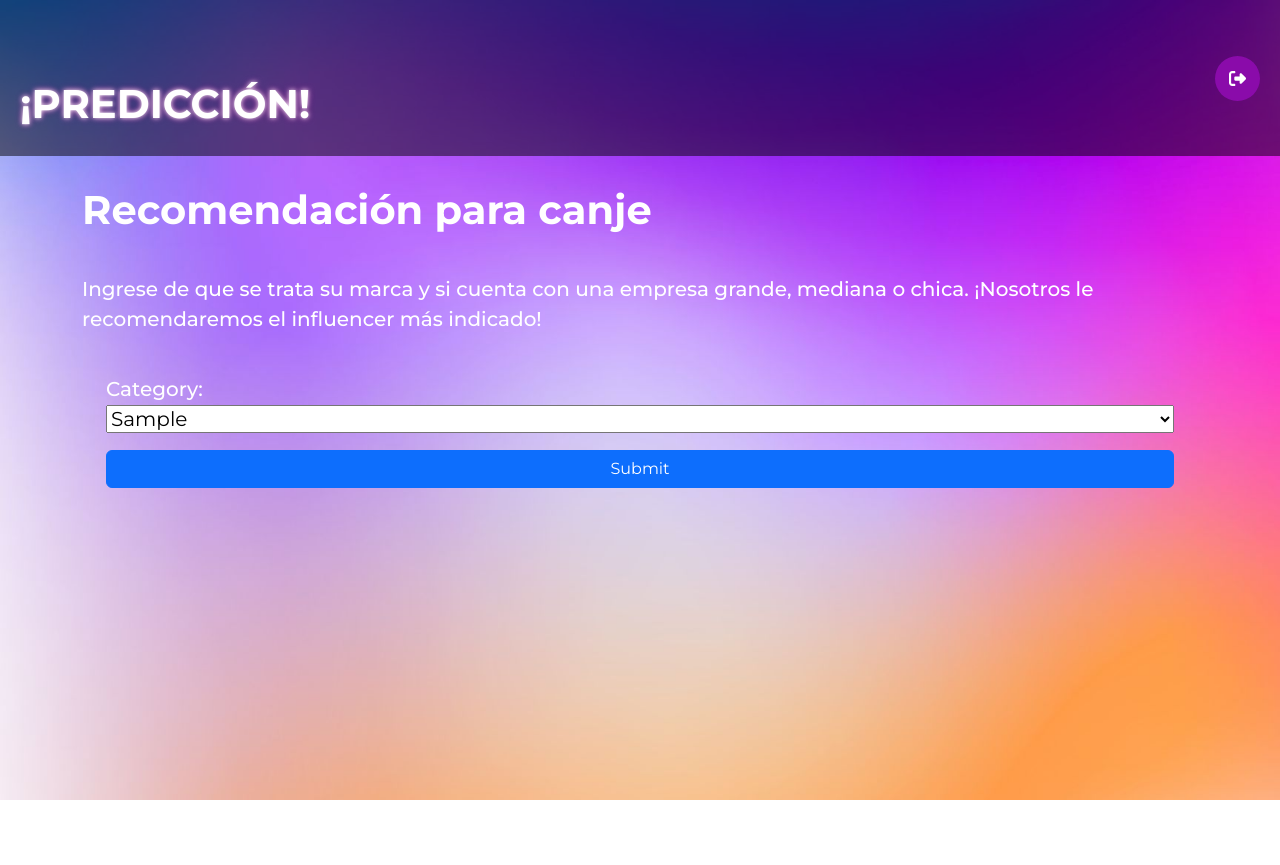
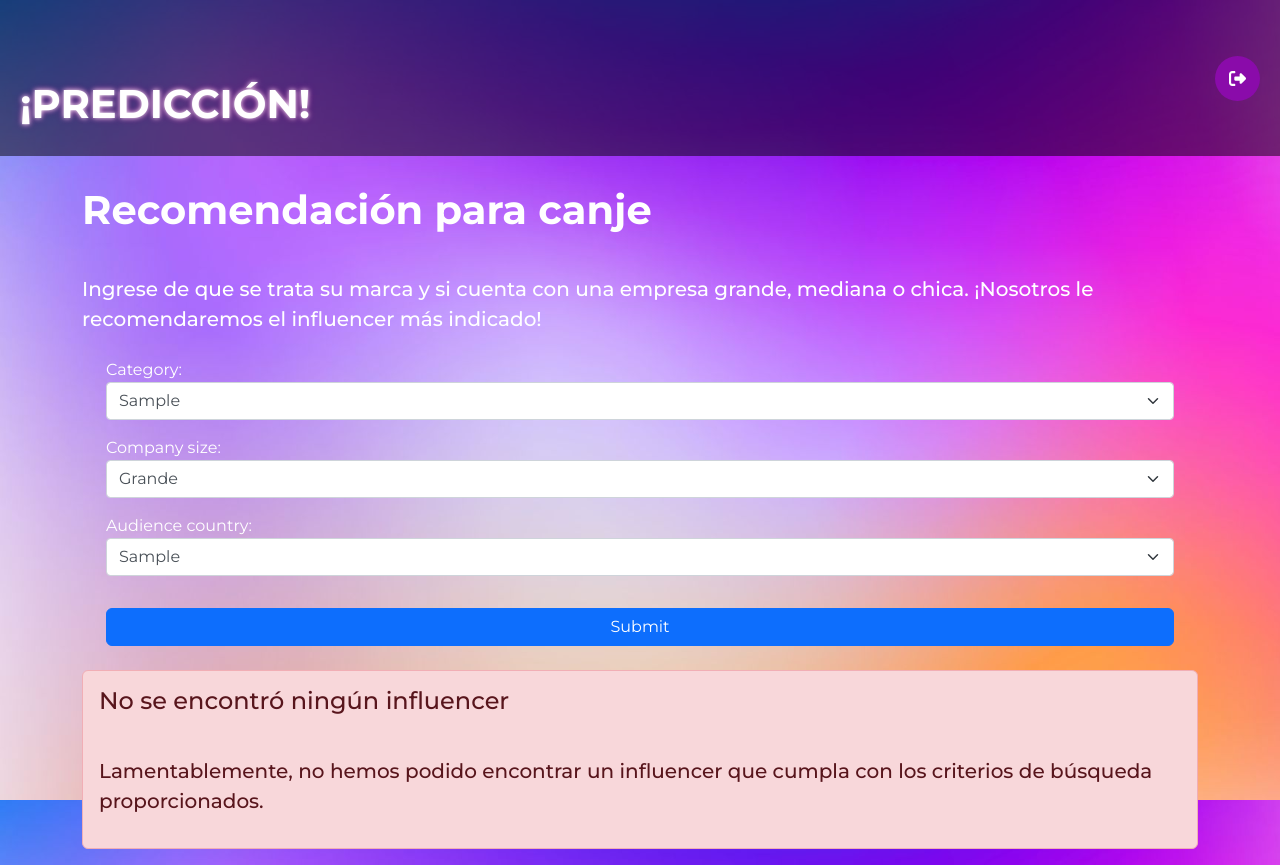
Before and after one commit to francotp123/proyecto-django, a Django app: page /influencers/prediccion/ in a window 1280 px wide. Before the commit the page ends 800 px from the top, so only its background shows below. Run offline with Django 5.2, Linux system fonts and the light colour scheme; tables that the repository leaves empty hold one stand-in row (values such as "Sample post").

Commit message:
actualizacion del formulario
agregamos los campos del tamaño de la empresa y el país de la audiencia, y agregamos que si no encuentra ningún influencer mande un mensaje.

```diff
--- a/proyecto/influencers/forms.py
+++ b/proyecto/influencers/forms.py
@@ -2,8 +2,14 @@
 from influencers.models import Influencers
 
 class CategoryForm(forms.Form):
-    category = forms.ChoiceField(choices=[])
+    CATEGORY_CHOICES = [(category, category) for category in Influencers.objects.values_list('category', flat=True).distinct()]
+    COUNTRY_CHOICES = [(country, country) for country in Influencers.objects.values_list('audience_country', flat=True).distinct()]
+    COMPANY_SIZE_CHOICES = [
+        ('large', 'Grande'),
+        ('medium', 'Mediana'),
+        ('small', 'Pequeña')
+    ]
 
-    def __init__(self, *args, **kwargs):
-        super(CategoryForm, self).__init__(*args, **kwargs)
-        self.fields['category'].choices = [(category, category) for category in Influencers.objects.values_list('category', flat=True).distinct()]
+    category = forms.ChoiceField(choices=CATEGORY_CHOICES, widget=forms.Select(attrs={'class': 'form-select'}))
+    company_size = forms.ChoiceField(choices=COMPANY_SIZE_CHOICES, widget=forms.Select(attrs={'class': 'form-select'}))
+    audience_country = forms.ChoiceField(choices=COUNTRY_CHOICES, widget=forms.Select(attrs={'class': 'form-select'}))
--- a/proyecto/influencers/templates/prediction.html
+++ b/proyecto/influencers/templates/prediction.html
@@ -33,22 +33,33 @@
         <!-- Formulario de selección de categoría -->
         <form method="post" class="m-4">
           {% csrf_token %}
-          {{ form.as_p }}
-          <button type="submit" class="btn btn-primary">Submit</button>
+          <div class="mb-3">
+              {{ form.category.label_tag }}
+              {{ form.category }}
+          </div>
+          <div class="mb-3">
+              {{ form.company_size.label_tag }}
+              {{ form.company_size }}
+          </div>
+          <div class="mb-3">
+              {{ form.audience_country.label_tag }}
+              {{ form.audience_country }}
+          </div>
+          <button type="submit" class="btn btn-primary mt-3 w-100">Submit</button>
       </form>
 
-      <!-- Mostrar el resultado del Instagrammer con más seguidores -->
-      {% if top_instagrammer %}
-          <div class="m-4 p-4 bg-light text-dark rounded">
-              <h3>Top Instagrammer en la categoría {{ top_instagrammer.category }}</h3>
-              <p><strong>Nombre:</strong> {{ top_instagrammer.username }}</p>
-              <p><strong>Seguidores:</strong> {{ top_instagrammer.followers }}</p>
-          </div>
+      {% if influencer %}
+      <div class="alert alert-success mt-4">
+          <h4>Influencer recomendado:</h4>
+          <p><strong>Nombre:</strong> {{ influencer.username }}</p>
+          <p><strong>Seguidores:</strong> {{ influencer.followers }}</p>
+      </div>
+      {% else %}
+      <div class="alert alert-danger mt-4">
+          <h4>No se encontró ningún influencer</h4>
+          <p>Lamentablemente, no hemos podido encontrar un influencer que cumpla con los criterios de búsqueda proporcionados.</p>
+      </div>
       {% endif %}
-
-
-        </div>
-
     </main>
 
       <script src="https://cdn.jsdelivr.net/npm/bootstrap@5.3.3/dist/js/bootstrap.bundle.min.js" integrity="sha384-YvpcrYf0tY3lHB60NNkmXc5s9fDVZLESaAA55NDzOxhy9GkcIdslK1eN7N6jIeHz" crossorigin="anonymous"></script>
--- a/proyecto/influencers/views.py
+++ b/proyecto/influencers/views.py
@@ -168,7 +168,7 @@
             obj.save()
 
     return JsonResponse({'status': 'Categorías unificadas con éxito'})
-
+"""
 def prediccion(request):
     top_instagrammer = None
 
@@ -181,3 +181,27 @@
         form = CategoryForm()
 
     return render(request, 'prediction.html', {'form': form, 'top_instagrammer': top_instagrammer})
+"""
+def prediccion(request):
+    influencer = None
+    if request.method == 'POST':
+        form = CategoryForm(request.POST)
+        if form.is_valid():
+            category = form.cleaned_data['category']
+            company_size = form.cleaned_data['company_size']
+            audience_country = form.cleaned_data['audience_country']
+
+            influencers = Influencers.objects.filter(category=category, audience_country=audience_country).order_by('-followers')
+
+            if company_size == 'large' and influencers:
+                influencer = influencers.first()
+            elif company_size == 'small' and influencers:
+                influencer = influencers.last()
+            elif company_size == 'medium' and influencers:
+                middle_index = len(influencers) // 2
+                influencer = influencers[middle_index]
+
+    else:
+        form = CategoryForm()
+
+    return render(request, 'prediction.html', {'form': form, 'influencer': influencer})
```
